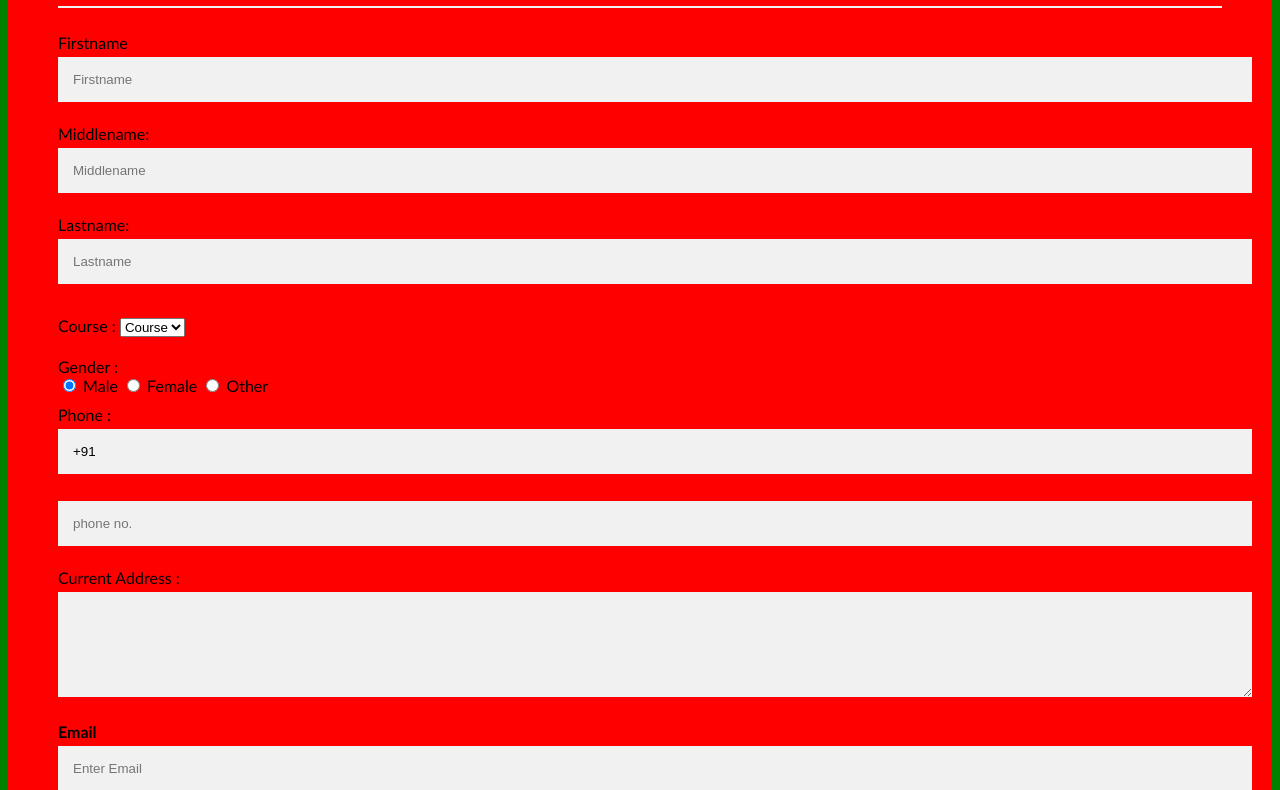
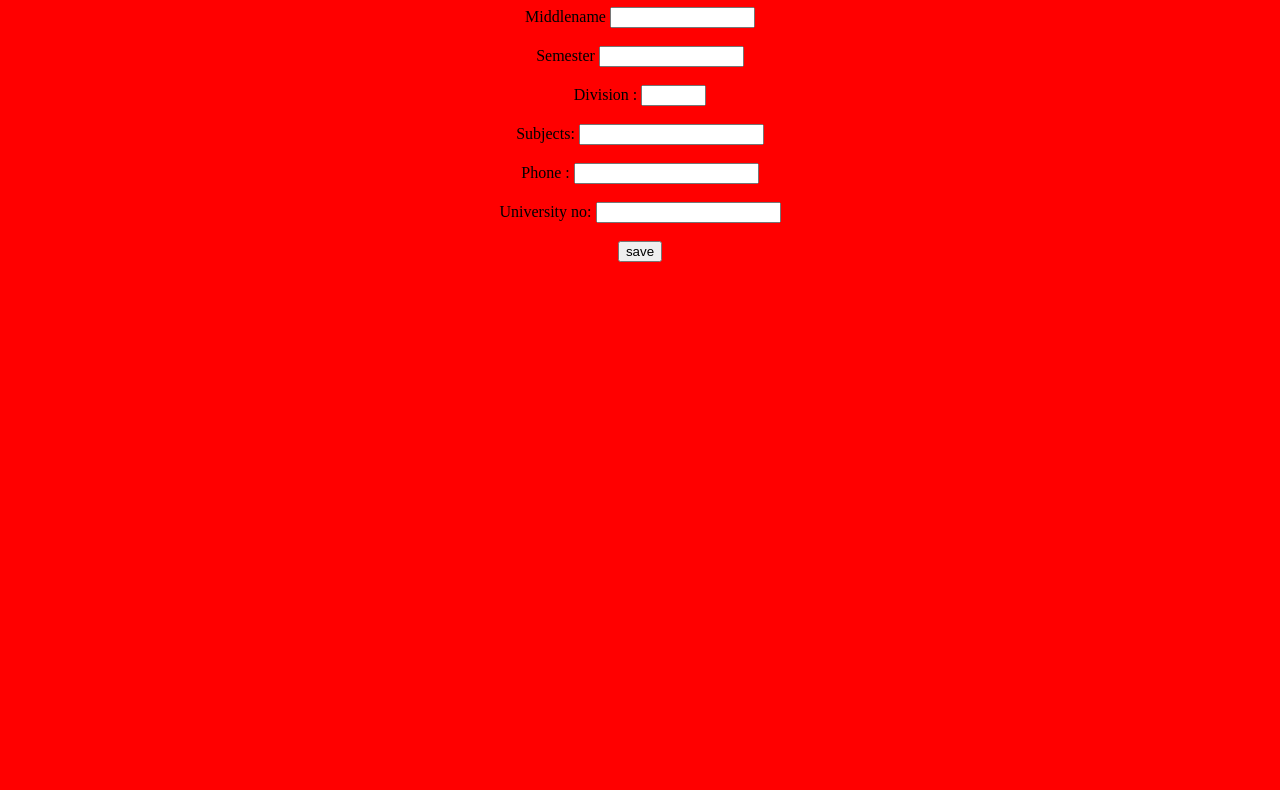
Before and after one commit to Nandan003/Nandangh, a plain HTML site: page index.html in a window 1280 px wide. Shown: the part 134-924 px from the top of the page. After the commit the page ends 800 px from the top, so only its background shows below. Drawn offline with Linux system fonts and the light colour scheme.

Commit message:
Update index.html

```diff
--- a/index.html
+++ b/index.html
@@ -1,103 +1,40 @@
-<!DOCTYPE html>
+
 <html>
 <head>
-<meta name="viewport" content="width=device-width, initial-scale=1">
-<style>
-body{
-  font-family: Calibri, Helvetica, sans-serif;
-  background-color: green;
-}
-.container {
-    padding: 50px;
-  background-color: red;
-}
+<title>
+Registration Page
+</title>
+</head>
+<body bgcolor="Red">
+<center>
+<h1> Registration form </h1>
+<br>
+<br>
+<form>
 
-input[type=text], input[type=password], textarea {
-  width: 100%;
-  padding: 15px;
-  margin: 5px 0 22px 0;
-  display: inline-block;
-  border: none;
-  background: #f1f1f1;
-}
-input[type=text]:focus, input[type=password]:focus {
-  background-color: orange;
-  outline: none;
-}
- div {
-            padding: 10px 0;
-         }
-hr {
-  border: 1px solid #f1f1f1;
-  margin-bottom: 25px;
-}
-.registerbtn {
-  background-color: #4CAF50;
-  color: white;
-  padding: 16px 20px;
-  margin: 8px 0;
-  border: none;
-  cursor: pointer;
-  width: 100%;
-  opacity: 0.9;
-}
-.registerbtn:hover {
-  opacity: 1;
-}
-</style>
-</head>
-<body>
-<form>
-  <div class="container">
-  <center>  <h1> Student Registeration Form</h1> </center>
-  <hr>
-  <label> Firstname </label>
-<input type="text" name="firstname" placeholder= "Firstname" size="15" required />
-<label> Middlename: </label>
-<input type="text" name="middlename" placeholder="Middlename" size="15" required />
-<label> Lastname: </label>
-<input type="text" name="lastname" placeholder="Lastname" size="15"required />
-<div>
-<label>
-Course :
-</label>
+<label> Firstname </label>
+<input type="text" name="firstname" size="15"/> <br> <br>
+<label> Middlename</label>
+<input type="text" name="midname" size="15"/> <br> <br>
 
-<select>
-<option value="Course">Course</option>
-<option value="BCA">BCA</option>
-<option value="BBA">BBA</option>
-<option value="B.Tech">B.Tech</option>
-<option value="MBA">MBA</option>
-<option value="MCA">MCA</option>
-<option value="M.Tech">M.Tech</option>
-</select>
-</div>
-<div>
-<label>
-Gender :
-</label><br>
-<input type="radio" value="Male" name="gender" checked > Male
-<input type="radio" value="Female" name="gender"> Female
-<input type="radio" value="Other" name="gender"> Other
+<label> Semester</label>
+<input type="text" name="sem" size="15"/> <br> <br>
 
-</div>
-<label>
-Phone :
-</label>
-<input type="text" name="country code" placeholder="Country Code"  value="+91" size="2"/>
-<input type="text" name="phone" placeholder="phone no." size="10"/ required>
-Current Address :
-<textarea cols="80" rows="5" placeholder="Current Address" value="address" required>
-</textarea>
- <label for="email"><b>Email</b></label>
- <input type="text" placeholder="Enter Email" name="email" required>
 
-    <label for="psw"><b>Password</b></label>
-    <input type="password" placeholder="Enter Password" name="psw" required>
+<label>Division : </label>
+<input type="text" name="div", size="5"><br><br>
+<label> Subjects: </label>
+<input type="text" name="sub"> <br> <br>
 
-    <label for="psw-repeat"><b>Re-type Password</b></label>
-    <input type="password" placeholder="Retype Password" name="psw-repeat" required>
-    <button type="submit" class="registerbtn">Register</button>
-</form>
+<label> Phone : </label>
+<input type="number" name="phn"> <br> <br>
+<label> University no: </label>
+<input type="number" name="un"> <br> <br>
+
+                    <div class="registration_submit">
+                        <input type="submit" value="save" id="save" name="button">
+                    </div>
+                </form>
+</center>
 </body>
 </html>
```
